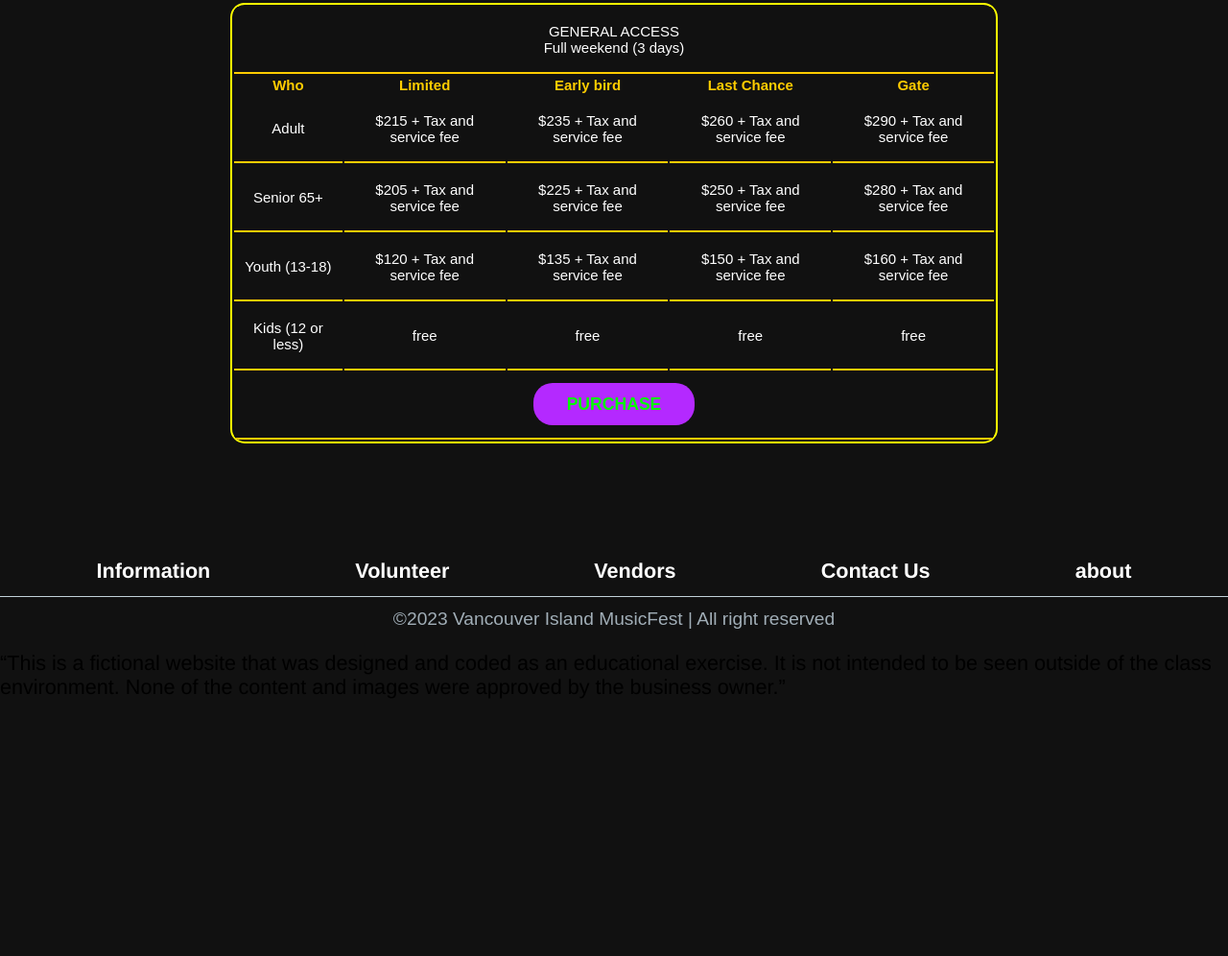
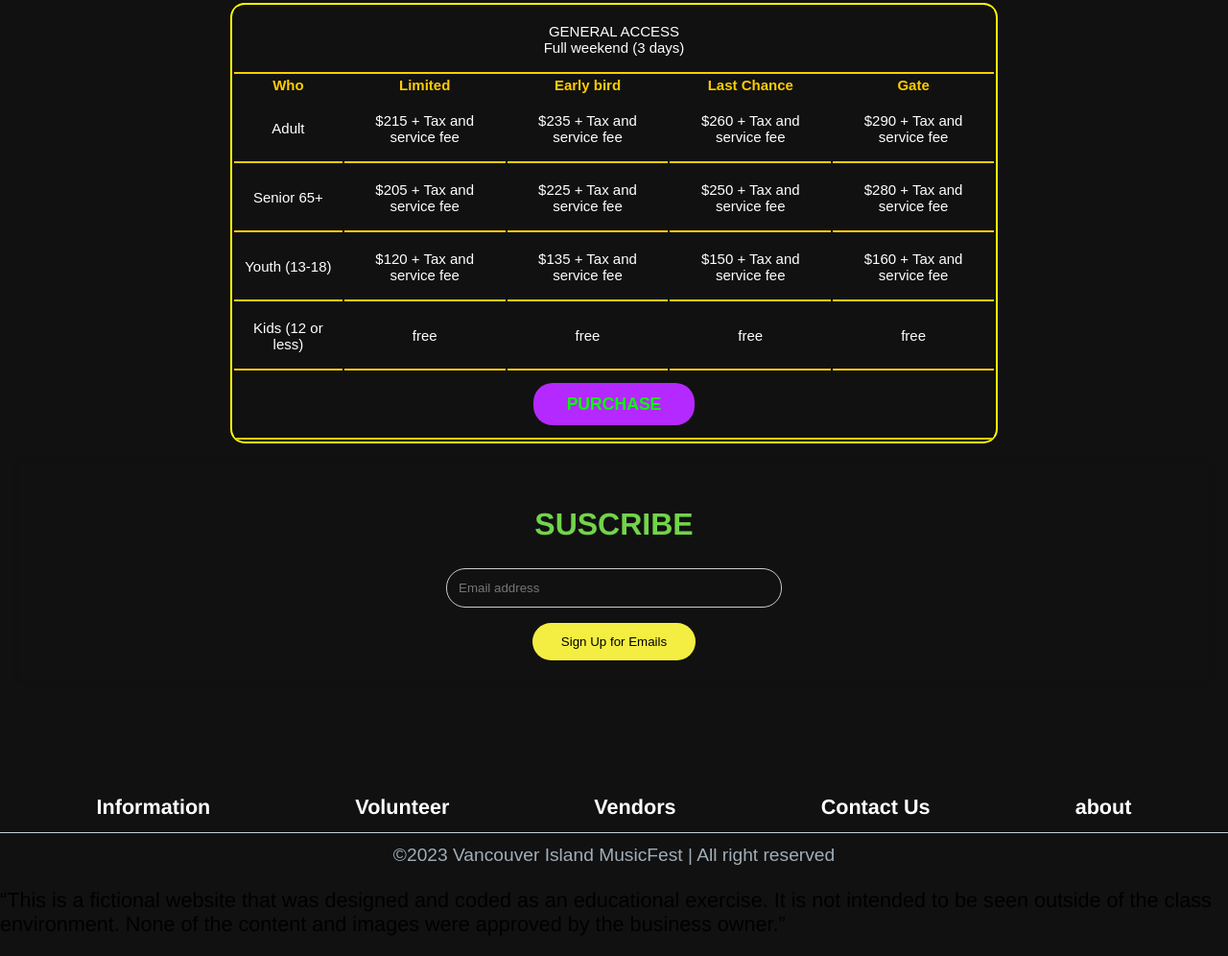
Before and after one commit to nic-dgl103-f23-cvs2/project-AdryGarcia, a plain HTML site: page TicketSales.html in a window 1280 px wide. Shown: the part 1011-2007 px from the top of the page at 96% size. Before the commit the page ends 1761 px from the top, so only its background shows below. Drawn offline with Linux system fonts and the light colour scheme.

Commit message:
update 16

```diff
--- a/TicketSales.html
+++ b/TicketSales.html
@@ -102,6 +102,15 @@
 
      <!--Footer section -->
 
+     <section class="subscribe-section">
+        <h2>SUSCRIBE</h2>
+        <div class="subscribe-form">
+          <!--<label for="email">Correo Electrónico:</label>-->
+          <input type="email" id="email" name="email" placeholder="Email address">
+          <button type="submit">Sign Up for Emails</button>
+        </div>
+      </section>
+
      <footer>
         <div class="footer1">
           <p><strong>Information</strong></p>
```
Also changed, not shown: camping2.html (+9 -0 lines), styleProyect.css (+1 -13 lines).
